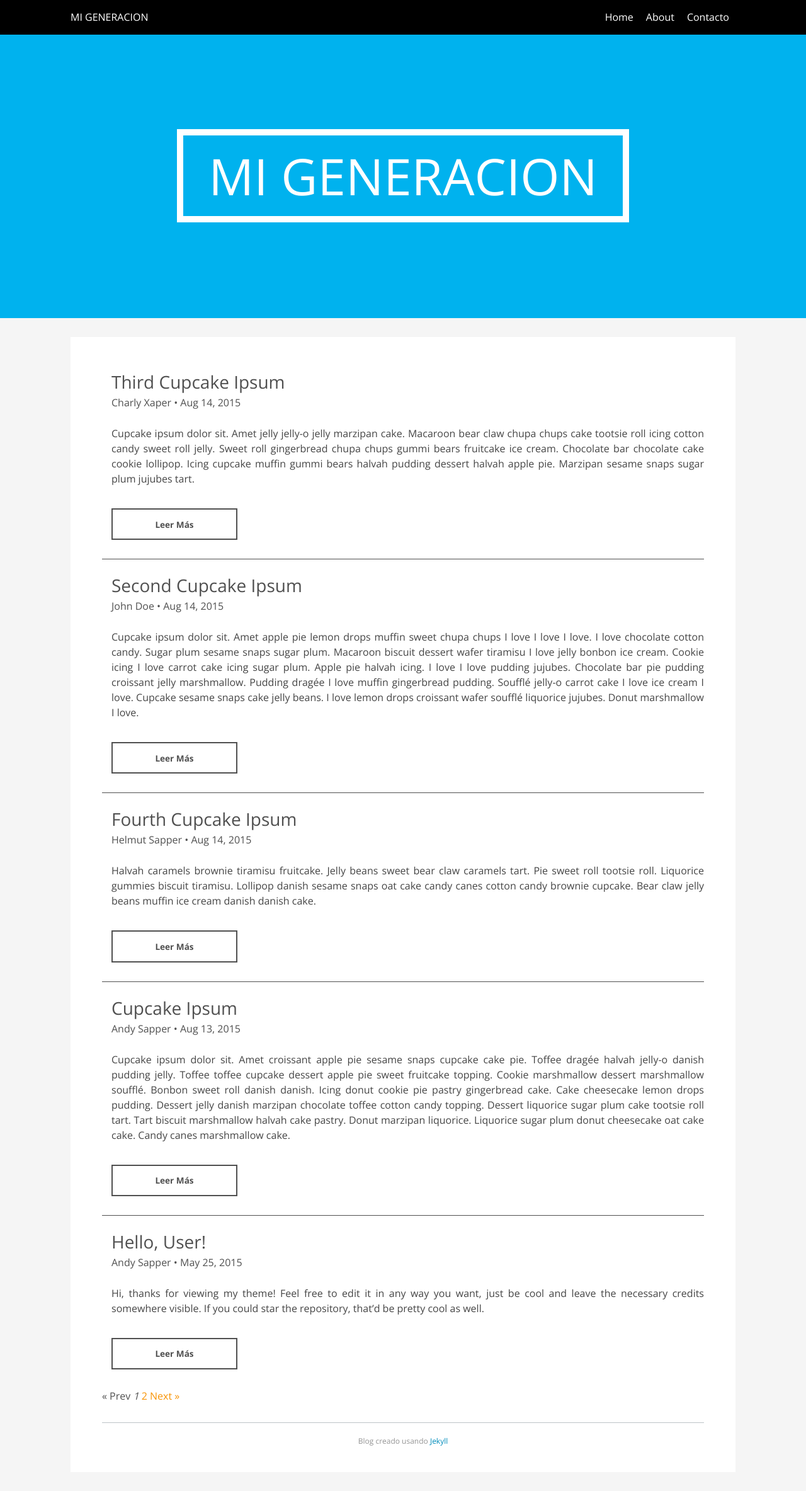
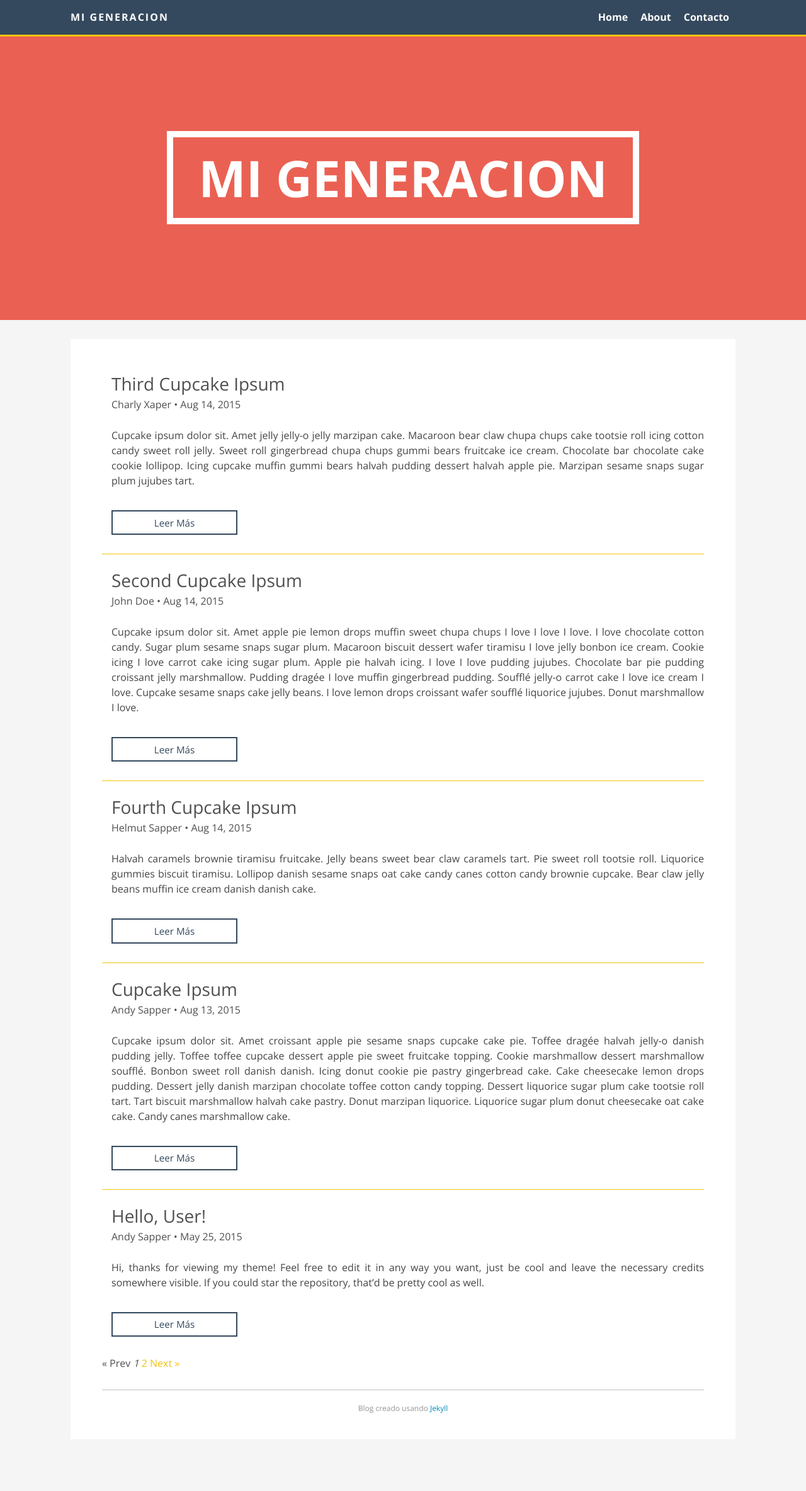
Before and after one commit to upandup/upandup.github.io, a Jekyll site: the page built from index.html, in a window 1280 px wide. Shown: the whole page at 63% size. Built offline with Jekyll 4.4.1, drawn with Linux system fonts in a browser that asks for light colours; nearby versions of some CDN libraries; the list of posts is cut into pages by our own code; after the commit the page ends 2315 px from its top, so only the background shows below that.

Commit message:
Modified some general styles

```diff
--- a/css/main.css
+++ b/css/main.css
@@ -228,7 +228,7 @@ ol, ul {
 
 .site-header {
   min-height: 450px;
-  background-color: #00B2EE;
+  background-color: #EA6153;
 }
 
 @media screen and (max-width: 700px) {
@@ -243,11 +243,12 @@ ol, ul {
 }
 
 .site-header h1 {
-  font-size: 80px !important;
+  font-size: 5em !important;
   line-height: 80px;
   text-align: center;
   text-transform: uppercase;
-  font-family: 'Open Sans';
+  font-family: 'Open Sans', Helvetica, sans-serif;
+  font-weight: 700;
 }
 
 @media screen and (max-width: 700px) {
@@ -279,16 +280,21 @@ ol, ul {
 
 /* Nav bar */
 .site-nav {
-  background-color: #000;
+  background-color: #34495e;
   padding: 15px 0;
   width: 100%;
   height: 25px;
+  border-bottom: 3px solid #f1c40f;
 }
 
 /* Nav links aligned to right */
 .site-nav ul {
   list-style: none;
   float: right;
+
+  font-size: 1em;
+  font-family: 'Open Sans', Helvetica, sans-serif;
+  font-weight: 700;
 }
 
 /* List items in order */
@@ -315,14 +321,18 @@ ol, ul {
 
 .site-title {
   color: #fff;
-  font-size: 1em;
   text-transform: uppercase;
   display: inline-block;
   float: left;
+
+  font-size: 1em;
+  font-family: 'Open Sans', Helvetica, sans-serif;
+  font-weight: 700;
+  letter-spacing: 2px;
 }
 
 .site-title:hover {
-  color: #F9BF3B;
+  color: #f1c40f;
 }
 
 
@@ -363,7 +373,7 @@ ol, ul {
 
 /* Apply to all but first post in list */
 .post-block:not(:first-child) {
-  border-top: 1px solid #505050;
+  border-top: 1px solid #f1c40f;
 }
 
 .post-link {
@@ -375,7 +385,7 @@ ol, ul {
 }
 
 .post-link:hover {
-  color: red;
+  color: #19B5FE;
 }
 
 @media screen and (max-width: 700px) {
@@ -467,7 +477,7 @@ ol, ul {
   font-size: 1.75em;
 
   padding-bottom: 20px;
-  border-bottom: 2px solid #26C281;
+  border-bottom: 2px solid #ea6153;
 }
 
 .post-title {
@@ -537,16 +547,15 @@ ol, ul {
 .button {
   cursor: pointer;
 	margin: 10px 0;
-	padding: 1em 2em;
+	padding: 0.5em 1em;
 
   font-family: 'Open Sans', Helvetica, sans-serif;
-  font-weight: 700;
-  font-size: 0.85em;
+  font-weight: 300;
+  font-size: 0.95em;
 
   border: none;
-  border-color: #505050;
 	background: none;
-	color: #505050;
+	color: #34495e;
 
 	vertical-align: middle;
 	position: relative;
@@ -571,8 +580,10 @@ ol, ul {
 .button--wayra {
 	overflow: hidden;
 	width: 200px;
+
 	-webkit-transition: border-color 0.3s, color 0.3s;
 	        transition: border-color 0.3s, color 0.3s;
+
 	-webkit-transition-timing-function: cubic-bezier(0.2, 1, 0.3, 1);
 	        transition-timing-function: cubic-bezier(0.2, 1, 0.3, 1);
 }
@@ -585,16 +596,19 @@ ol, ul {
 	height: 100%;
 	background: #37474f;
 	z-index: -1;
+
 	-webkit-transform: rotate3d(0, 0, 1, -45deg) translate3d(0, -3em, 0);
 	        transform: rotate3d(0, 0, 1, -45deg) translate3d(0, -3em, 0);
+
 	-webkit-transform-origin: 0% 100%;
 	        transform-origin: 0% 100%;
+
 	-webkit-transition: -webkit-transform 0.3s, opacity 0.3s, background-color 0.3s;
 	        transition: transform 0.3s, opacity 0.3s, background-color 0.3s;
 }
 .button--wayra:hover {
 	color: #fff;
-	border-color: #3f51b5;
+	border-color: #34495e;
 }
 .button--wayra.button--inverted:hover {
 	color: #3f51b5;
@@ -602,9 +616,11 @@ ol, ul {
 }
 .button--wayra:hover::before {
 	opacity: 1;
-	background-color: #3f51b5;
+	background-color: #34495e;
+
 	-webkit-transform: rotate3d(0, 0, 1, 0deg);
 	        transform: rotate3d(0, 0, 1, 0deg);
+
 	-webkit-transition-timing-function: cubic-bezier(0.2, 1, 0.3, 1);
 	        transition-timing-function: cubic-bezier(0.2, 1, 0.3, 1);
 }
@@ -623,7 +639,7 @@ ol, ul {
 }
 
 .pagination a {
-  color: #F89406;
+  color: #f1c40f;
 }
 
 
```
Lines whose indentation alone changed are shown as unchanged.
